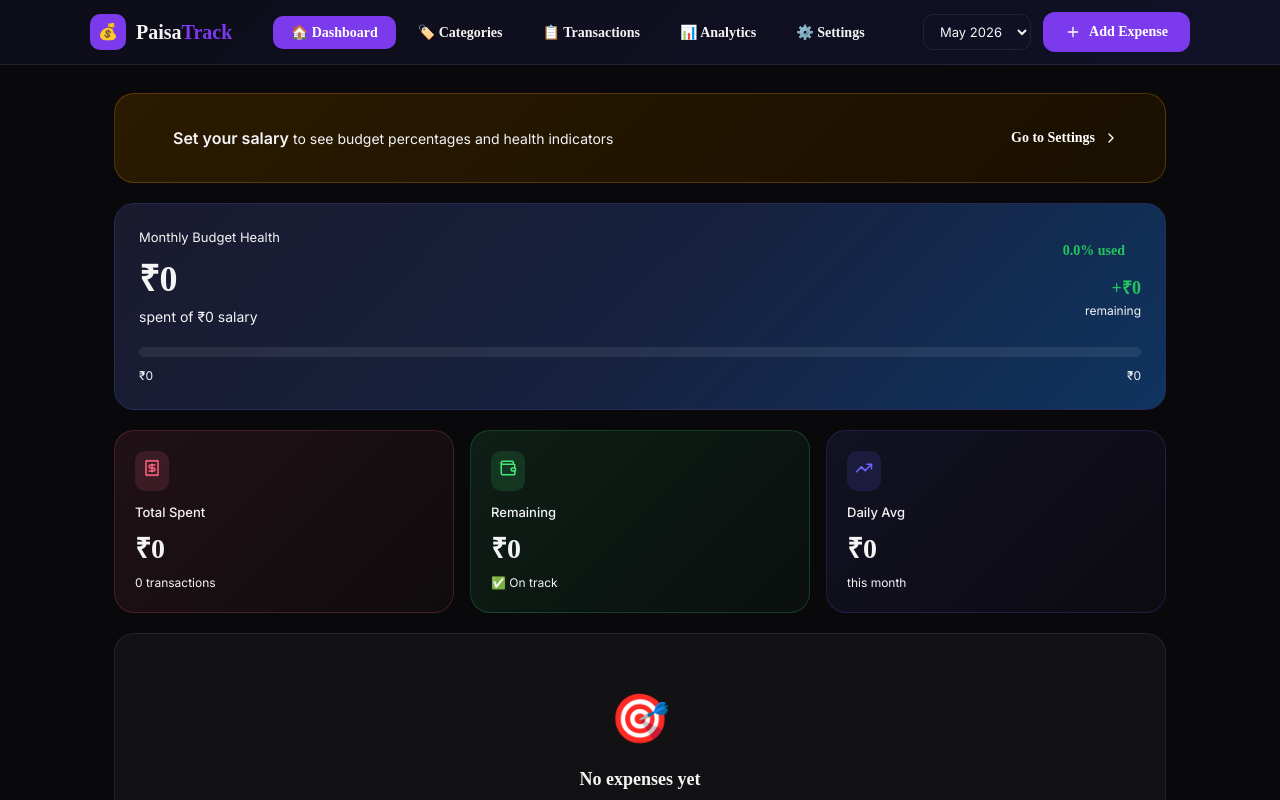
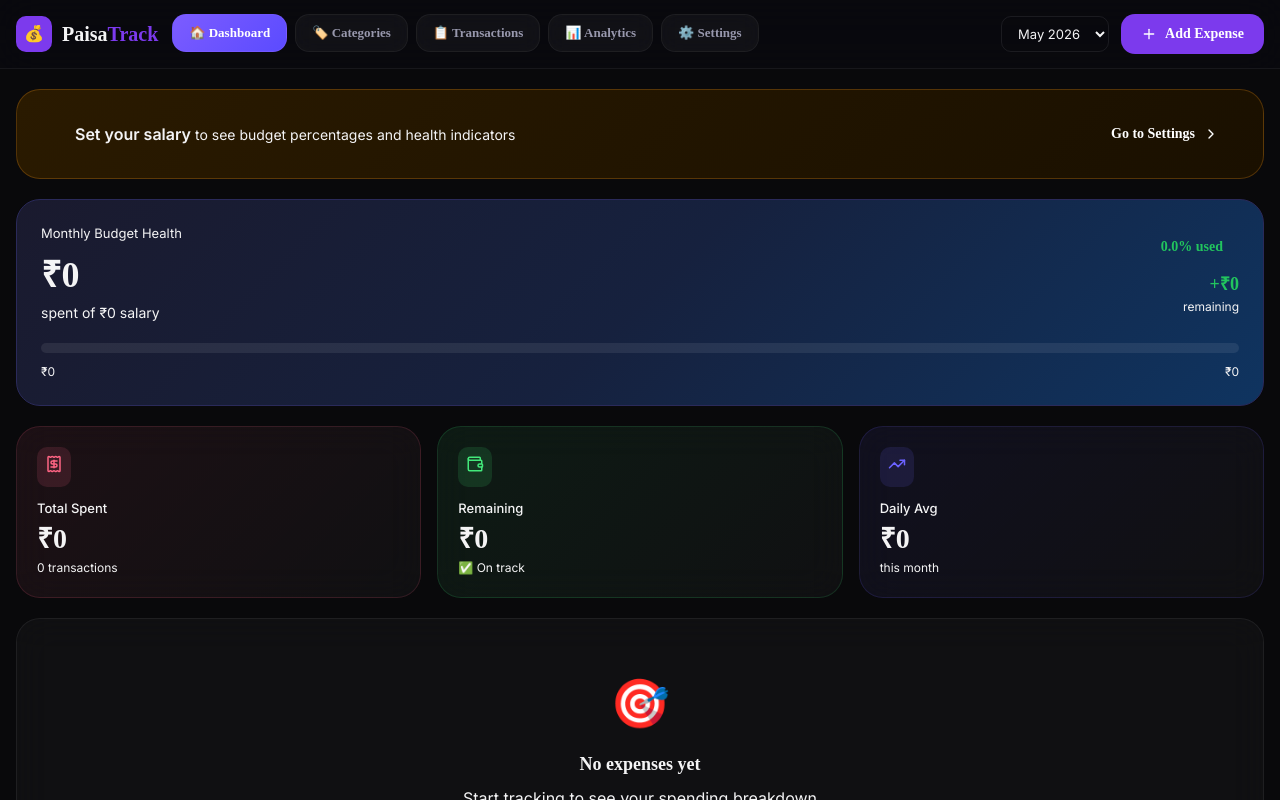
Before and after one commit to RisheshG/Expense-tracker, a React (Create React App) app: page / in a window 1280 px wide. Shown: the top 800 px of the page. Built offline with nearby package versions, Linux system fonts and the light colour scheme.

Commit message:
Refactor styles in App.js for improved layout

```diff
--- a/src/App.js
+++ b/src/App.js
@@ -51,59 +51,198 @@ const save = (k, v) => localStorage.setItem(k, JSON.stringify(v));
 
 // ─── Styles (inline for portability) ─────────────────────────────────────────
 const S = {
-  app: { minHeight: '100vh', background: 'var(--bg)', display: 'flex', flexDirection: 'column' },
+  app: {
+    minHeight: '100vh',
+    background: 'var(--bg)',
+    display: 'flex',
+    flexDirection: 'column',
+    overflowX: 'hidden',
+  },
+
   header: {
-    background: 'linear-gradient(135deg, #0d0d18 0%, #111128 100%)',
-    borderBottom: '1px solid var(--border)',
-    padding: '0 24px',
-    position: 'sticky', top: 0, zIndex: 100,
+    background: 'rgba(10,10,15,0.78)',
+    borderBottom: '1px solid rgba(255,255,255,0.06)',
+    padding: '0 16px',
+    position: 'sticky',
+    top: 0,
+    zIndex: 100,
     backdropFilter: 'blur(20px)',
   },
-  headerInner: { maxWidth: 1100, margin: '0 auto', display: 'flex', alignItems: 'center', justifyContent: 'space-between', height: 64 },
-  logo: { fontFamily: 'Syne', fontWeight: 800, fontSize: 20, color: 'var(--text)', display: 'flex', alignItems: 'center', gap: 10 },
-  logoAccent: { color: 'var(--accent)' },
-  nav: { display: 'flex', gap: 4 },
+
+  headerInner: {
+    maxWidth: 1400,
+    margin: '0 auto',
+    display: 'flex',
+    flexWrap: 'wrap',
+    alignItems: 'center',
+    gap: 14,
+    padding: '14px 0',
+  },
+
+  logo: {
+    fontFamily: 'Syne',
+    fontWeight: 800,
+    fontSize: 20,
+    color: 'var(--text)',
+    display: 'flex',
+    alignItems: 'center',
+    gap: 10,
+    flexShrink: 0,
+  },
+
+  logoAccent: {
+    color: 'var(--accent)',
+  },
+
+  nav: {
+    display: 'flex',
+    gap: 8,
+    overflowX: 'auto',
+    scrollbarWidth: 'none',
+    WebkitOverflowScrolling: 'touch',
+    flex: 1,
+    minWidth: 0,
+    paddingBottom: 2,
+  },
+
   navBtn: (active) => ({
-    padding: '8px 18px', borderRadius: 10, fontFamily: 'Syne', fontWeight: 600,
-    fontSize: 14, transition: 'all .2s',
-    background: active ? 'var(--accent)' : 'transparent',
-    color: active ? '#fff' : 'var(--text2)',
-    cursor: 'pointer', border: 'none',
+    padding: '10px 16px',
+    borderRadius: 14,
+    fontFamily: 'Syne',
+    fontWeight: 700,
+    fontSize: 13,
+    transition: 'all .25s ease',
+    background: active
+      ? 'linear-gradient(135deg,#7c5cff,#5b4bff)'
+      : 'rgba(255,255,255,0.04)',
+    color: active ? '#fff' : '#9898ad',
+    cursor: 'pointer',
+    border: active
+      ? '1px solid rgba(124,92,255,0.5)'
+      : '1px solid rgba(255,255,255,0.05)',
+    whiteSpace: 'nowrap',
+    flexShrink: 0,
+    backdropFilter: 'blur(10px)',
   }),
-  main: { maxWidth: 1100, margin: '0 auto', width: '100%', padding: '28px 24px', flex: 1 },
+
+  main: {
+    maxWidth: 1400,
+    margin: '0 auto',
+    width: '100%',
+    padding: '20px 16px 90px',
+    flex: 1,
+  },
+
   card: {
-    background: 'var(--surface)', border: '1px solid var(--border)',
-    borderRadius: 20, padding: 24, transition: 'border-color .2s',
+    background: 'rgba(255,255,255,0.03)',
+    border: '1px solid rgba(255,255,255,0.06)',
+    borderRadius: 24,
+    padding: 24,
+    transition: 'all .25s ease',
+    backdropFilter: 'blur(18px)',
   },
-  cardTitle: { fontFamily: 'Syne', fontWeight: 700, fontSize: 16, color: 'var(--text)', marginBottom: 16 },
-  grid2: { display: 'grid', gridTemplateColumns: '1fr 1fr', gap: 20 },
-  grid3: { display: 'grid', gridTemplateColumns: 'repeat(3,1fr)', gap: 16 },
+
+  cardTitle: {
+    fontFamily: 'Syne',
+    fontWeight: 700,
+    fontSize: 16,
+    color: 'var(--text)',
+    marginBottom: 16,
+  },
+
+  grid2: {
+    display: 'grid',
+    gridTemplateColumns: 'repeat(auto-fit,minmax(320px,1fr))',
+    gap: 20,
+  },
+
+  grid3: {
+    display: 'grid',
+    gridTemplateColumns: 'repeat(auto-fit,minmax(220px,1fr))',
+    gap: 16,
+  },
+
   statCard: (color) => ({
-    background: `linear-gradient(135deg, ${color}18 0%, ${color}08 100%)`,
-    border: `1px solid ${color}30`,
-    borderRadius: 20, padding: 20,
+    background: `linear-gradient(135deg, ${color}15 0%, rgba(255,255,255,0.03) 100%)`,
+    border: `1px solid ${color}25`,
+    borderRadius: 24,
+    padding: 20,
+    backdropFilter: 'blur(18px)',
   }),
-  statLabel: { fontSize: 13, color: 'var(--text2)', fontWeight: 500, marginBottom: 6 },
-  statVal: { fontFamily: 'Syne', fontWeight: 800, fontSize: 28, color: 'var(--text)' },
-  statSub: { fontSize: 12, color: 'var(--text3)', marginTop: 4 },
+
+  statLabel: {
+    fontSize: 13,
+    color: 'var(--text2)',
+    fontWeight: 500,
+    marginBottom: 6,
+  },
+
+  statVal: {
+    fontFamily: 'Syne',
+    fontWeight: 800,
+    fontSize: 28,
+    color: 'var(--text)',
+    lineHeight: 1.1,
+  },
+
+  statSub: {
+    fontSize: 12,
+    color: 'var(--text3)',
+    marginTop: 4,
+  },
+
   input: {
-    width: '100%', background: 'var(--surface2)', border: '1px solid var(--border)',
-    borderRadius: 12, padding: '12px 16px', color: 'var(--text)', fontSize: 15,
-    transition: 'border-color .2s',
+    width: '100%',
+    background: 'rgba(255,255,255,0.03)',
+    border: '1px solid rgba(255,255,255,0.06)',
+    borderRadius: 14,
+    padding: '14px 16px',
+    color: 'var(--text)',
+    fontSize: 15,
+    transition: 'all .2s ease',
   },
+
   btn: (color = 'var(--accent)') => ({
-    background: color, color: '#fff', padding: '12px 22px',
-    borderRadius: 12, fontFamily: 'Syne', fontWeight: 700, fontSize: 14,
-    border: 'none', cursor: 'pointer', display: 'flex', alignItems: 'center', gap: 8,
-    transition: 'opacity .15s, transform .1s',
+    background: color,
+    color: '#fff',
+    padding: '12px 20px',
+    borderRadius: 14,
+    fontFamily: 'Syne',
+    fontWeight: 700,
+    fontSize: 14,
+    border: 'none',
+    cursor: 'pointer',
+    display: 'flex',
+    alignItems: 'center',
+    justifyContent: 'center',
+    gap: 8,
+    transition: 'all .18s ease',
+    whiteSpace: 'nowrap',
+    flexShrink: 0,
   }),
+
   pill: (color) => ({
-    display: 'inline-flex', alignItems: 'center', gap: 6,
-    background: `${color}22`, color: color, borderRadius: 20,
-    padding: '3px 10px', fontSize: 12, fontWeight: 600,
+    display: 'inline-flex',
+    alignItems: 'center',
+    gap: 6,
+    background: `${color}20`,
+    color: color,
+    borderRadius: 999,
+    padding: '4px 12px',
+    fontSize: 12,
+    fontWeight: 700,
   }),
-  row: { display: 'flex', alignItems: 'center', gap: 12 },
-  spacer: { flex: 1 },
+
+  row: {
+    display: 'flex',
+    alignItems: 'center',
+    gap: 12,
+    flexWrap: 'wrap',
+  },
+
+  spacer: {
+    flex: 1,
+  },
 };
 
 // ─── Toast ────────────────────────────────────────────────────────────────────
```
